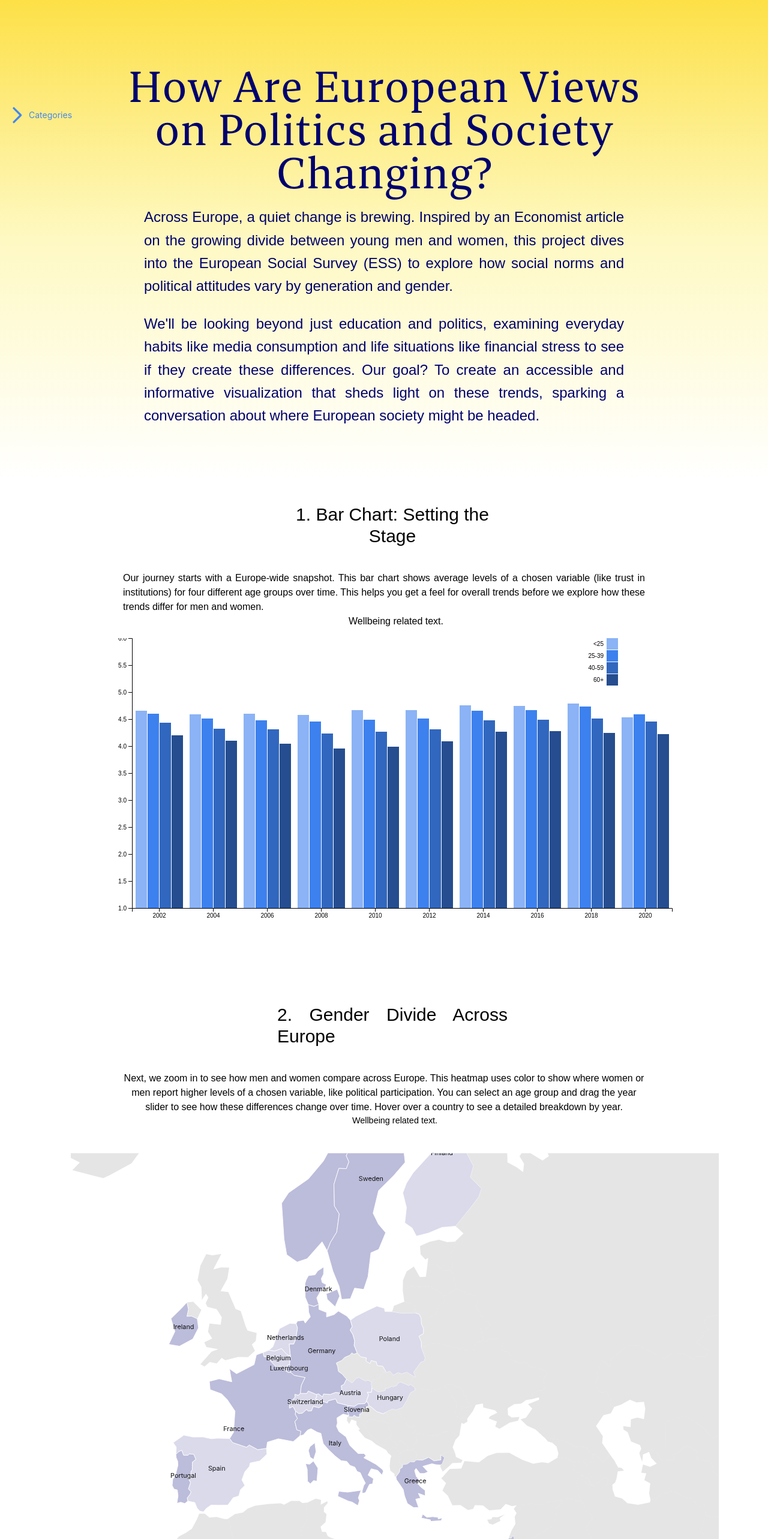
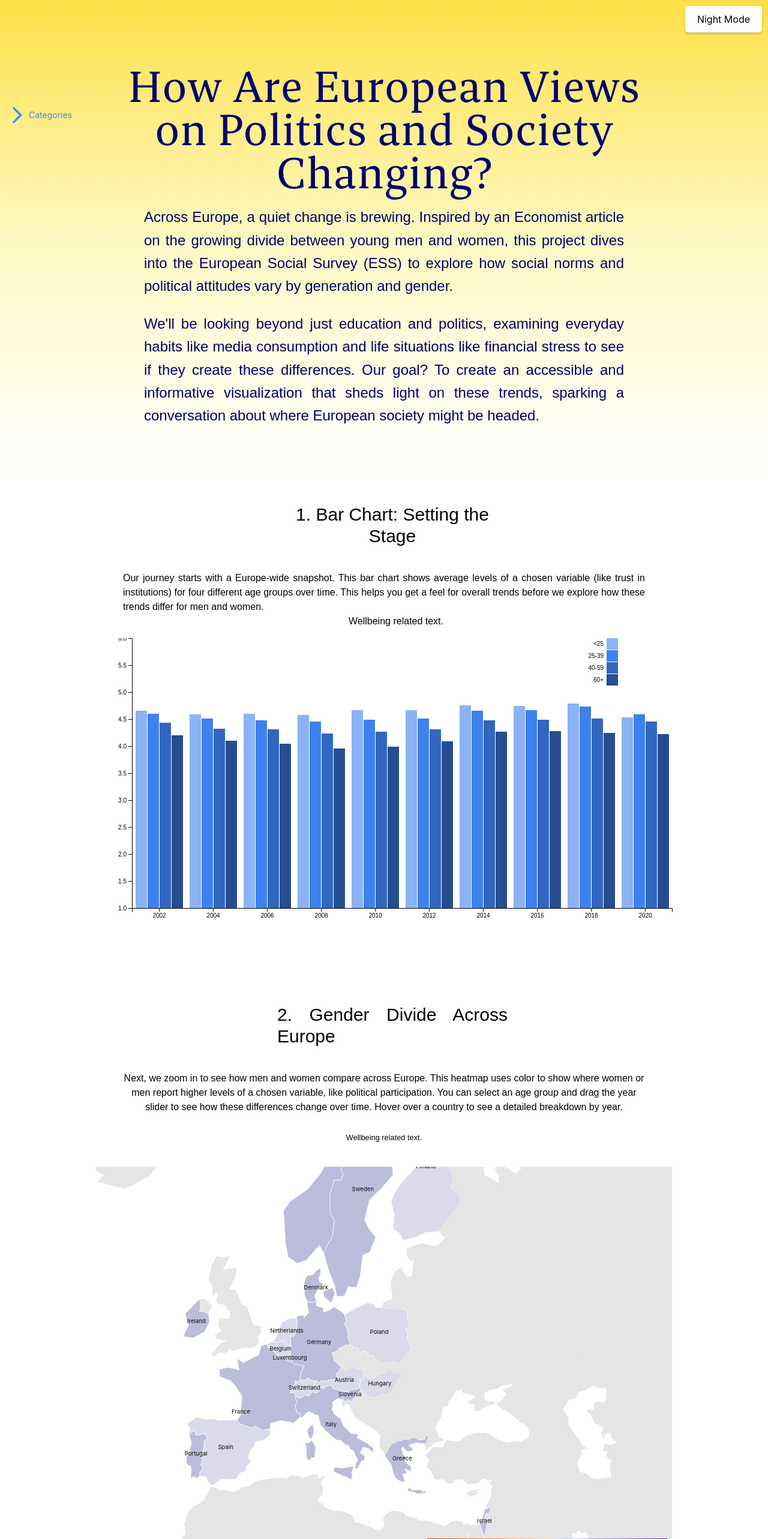
Before and after one commit to com-480-data-visualization/ChartToppers, a React (Create React App) app in the folder website/: page / in a window 1280 px wide. Shown: the top 2566 px of the page at 60% size. Built offline with nearby package versions, Linux system fonts and the light colour scheme; a web font is replaced by a local one.

Commit message:
night_mode + map_scale

```diff
--- a/website/src/App.css
+++ b/website/src/App.css
@@ -1,3 +1,48 @@
+:root {
+  /* Light theme colors */
+  --background-color: linear-gradient(to bottom, #yellow, #white);
+  --text-color: black;
+  --header-background:linear-gradient(to bottom, #yellow, #white);
+  --header-text-color: #00006e;
+  --description-text-color: #00006e;
+  --component-background: white;
+  --link-color: #2e2e2e;
+}
+
+[data-theme="dark"] {
+  /* Dark theme colors */
+  --background-color: #2e2e2e;
+  --text-color: white;
+  --header-background: linear-gradient(to bottom, #00006e, #121212);
+  --header-text-color: #cfcfcf;
+  --description-text-color: #cfcfcf;
+  --component-background: #2e2e2e;
+  --link-color: #ffff00;
+}
+
+body {
+  background-color: var(--background-color);
+  color: var(--text-color);
+}
+
+.App-header {
+  background-color: var(--header-background);
+  color: var(--header-text-color);
+}
+
+
+.App-header .description {
+  color: var(--description-text-color);
+}
+
+.component-container {
+  background-color: var(--component-background);
+}
+
+.App-link {
+  color: var(--link-color);
+}
+
 .App {
   text-align: center;
   display: flex;
@@ -28,7 +73,6 @@
 }
 
 .App-header .description {
-  color: #00006e;
   text-align: center;
   font-size: 1.5rem;
   max-width: 800px;
@@ -37,7 +81,7 @@
 }
 
 .App-link {
-  color: #61dafb;
+  color: var(--link-color);
 }
 
 @keyframes App-logo-spin {
@@ -48,6 +92,7 @@
     transform: rotate(360deg);
   }
 }
+
 
 .section {
   display: flex;
@@ -63,15 +108,35 @@
 .component-container {
   width: 100%;
   display: flex;
-  justify-content: left;
-  align-items: left;
+  justify-content: center;
+  align-items: center;
   margin-top: 20px;
 }
 
 #map {
   width: 100%;
-  height: 850px;
+  height: 800px;
   margin: 0 auto;
-  transform: scale(0.9); /* Scale the map to 80% */
-  transform-origin: top center; /* Keep the map centered while scaling */
+  transform: scale(0.8); /* Scale the map */
+  transform-origin: center; /* Keep the map centered while scaling */
 }
+
+
+.theme-toggle {
+  position: fixed;
+  top: 10px;
+  right: 10px;
+  background-color: var(--component-background);
+  color: var(--text-color);
+  border: none;
+  padding: 10px 20px;
+  cursor: pointer;
+  border-radius: 5px;
+  box-shadow: 0 2px 4px rgba(0, 0, 0, 0.2);
+  transition: background-color 0.3s, color 0.3s;
+}
+
+.theme-toggle:hover {
+  background-color: var(--link-color);
+  color: var(--background-color);
+}
--- a/website/src/App.js
+++ b/website/src/App.js
@@ -10,6 +10,7 @@ import './fonts.css'; // Import the custom font CSS file
 function App() {
   const [variable, setVariable] = useState("wellbeing");
   const [showBanner, setShowBanner] = useState(false);
+  const [theme, setTheme] = useState('light');
   const headerRef = useRef(null);
 
   const handleMouseMove = (e) => {
@@ -18,8 +19,16 @@ function App() {
       setShowBanner(true);
     } else {
       setShowBanner(false);
-    }
+    };
   };
+
+  const toggleTheme = () => {
+    setTheme(theme === 'light' ? 'dark' : 'light');
+  };
+
+  useEffect(() => {
+    document.documentElement.setAttribute('data-theme', theme);
+  }, [theme]);
 
   useEffect(() => {
     window.addEventListener("mousemove", handleMouseMove);
@@ -29,23 +38,25 @@ function App() {
   }, []);
 
   return (
+
     <div className="App">
       <Banner setVariable={setVariable} showBanner={showBanner} />
+      <button onClick={toggleTheme} className="theme-toggle">Night Mode</button>
       <header
         ref={headerRef}
-        className="App-header bg-gradient-to-b from-yellow-300 via-yellow-100 to-white p-6"
+        className={`App-header p-6 ${theme === 'light' ? 'bg-gradient-to-b from-yellow-300 via-yellow-100 to-white' : 'bg-gradient-to-b from-gray-600 via-gray-700 to-gray-800'}`}
       >
-        <p className="font-bespoke font-regular mx-8 mt-10 text-7xl w-3/4 text-[#00006e]">
+        <p className={`font-bespoke font-regular mx-8 mt-10 text-7xl w-3/4 ${theme === 'light' ? 'text-[#00006e]' : 'text-yellow-200'}`}>
           How Are European Views on Politics and Society Changing?
         </p>
         <div className="description">
-          <p className="font-bespoke font-light text-[#00006e] text-justify">
+          <p className={`font-bespoke font-light text-justify ${theme === 'light' ? 'text-[#00006e]' : 'text-yellow-200'}`}>
             Across Europe, a quiet change is brewing. Inspired by an Economist
             article on the growing divide between young men and women, this
             project dives into the European Social Survey (ESS) to explore how
             social norms and political attitudes vary by generation and gender.
           </p>
-          <p className="font-bespoke font-light mt-6 text-[#00006e] text-justify">
+          <p className={`font-bespoke font-light mt-6 text-justify ${theme === 'light' ? 'text-[#00006e]' : 'text-yellow-200'}`}>
             We'll be looking beyond just education and politics, examining
             everyday habits like media consumption and life situations like
             financial stress to see if they create these differences. Our goal?
@@ -55,6 +66,7 @@ function App() {
           </p>
         </div>
       </header>
+
 
       <section className="section">
         <h2 className="text-3xl w-96 ml-7 mt-5 font-bespoke font-medium">
```
